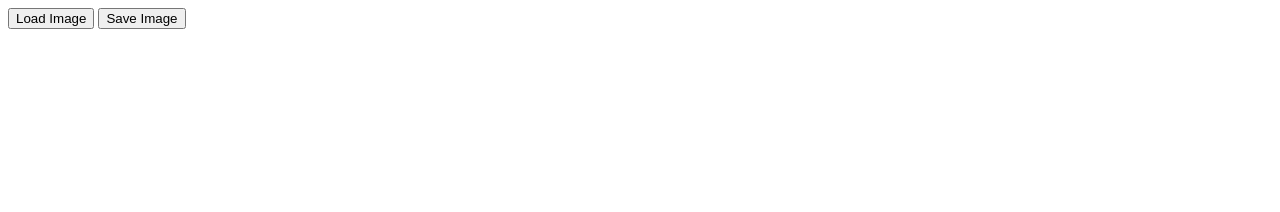
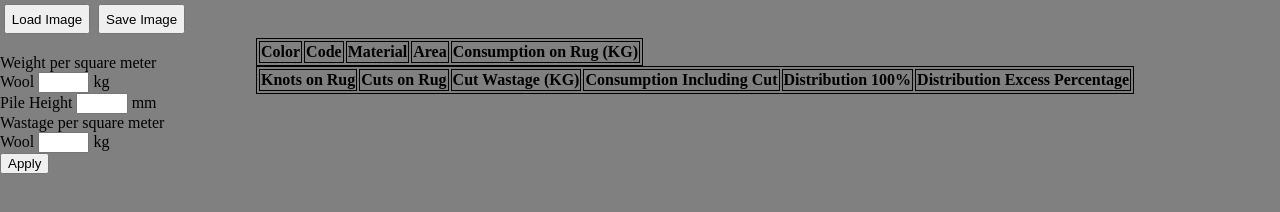
Before and after one commit to grishanpradhan/grishanpradhan.github.io, a website with bundled scripts: page index.html in a window 1280 px wide. Built offline with nearby package versions, Linux system fonts and the light colour scheme.

Commit message:
Create UI for estimation

```diff
--- /dev/null
+++ b/index.css
@@ -0,0 +1,66 @@
+/* input[type="number"]::-webkit-inner-spin-button,
+input[type="number"]::-webkit-outer-spin-button,
+input[type="number"] {
+  -webkit-appearance: none;
+  margin: 0;
+} */
+
+body {
+  margin: 0;
+  background-color: gray;
+}
+
+table,
+th,
+tr,
+td {
+  border: 1px solid;
+}
+
+.btn {
+  /* background-color: white; */
+  height: 80%;
+  margin-top: 0.3%;
+  margin-left: 0.3%;
+}
+
+#main-div {
+  height: 100dvh;
+  width: 100dvw;
+  display: flex;
+  flex-direction: column;
+}
+
+#top-div {
+  /* background-color: black; */
+  width: 100%;
+  height: 5%;
+  /* padding: 1%; */
+}
+
+#sub-main-div {
+  height: 100%;
+  width: 100%;
+  display: flex;
+  flex-direction: row;
+}
+
+#left-div {
+  /* background-color: yellow; */
+  height: 100%;
+  width: 20%;
+}
+
+#right-div {
+  /* background-color: rgb(86, 71, 71); */
+  height: 100%;
+  width: 80%;
+}
+
+#table2 {
+  margin-right: 10%;
+}
+
+.input-field {
+  width: 20%;
+}
--- a/index.html
+++ b/index.html
@@ -1,6 +1,7 @@
 <html>
   <head>
     <title>LoadSave</title>
+    <link rel="stylesheet" type="text/css" href="index.css" />
   </head>
   <script
     src="https://cdnjs.cloudflare.com/ajax/libs/FileSaver.js/2.0.0/FileSaver.min.js"
@@ -10,9 +11,66 @@
   ></script>
   <script src="./dist/index.js"></script>
   <body>
-    <button onclick="openImage()">Load Image</button>
-    <!-- <button onclick="displayImage()">Display Png</button> -->
-    <button onclick="saveImage()">Save Image</button>
-    <div id="display"></div>
+    <div id="main-div">
+      <div id="top-div">
+        <button class="btn" onclick="openImage()">Load Image</button>
+        <button class="btn" onclick="saveImage()">Save Image</button>
+      </div>
+      <div id="sub-main-div">
+        <div id="left-div">
+          <p id="Name"></p>
+          <p id="Width"></p>
+          <p id="Length"></p>
+          <p id="Area"></p>
+          <p id="KPU"></p>
+          <p id="LPU"></p>
+          <p id="Knots"></p>
+          <p id="Cuts"></p>
+          <p id="Ratio"></p>
+          <label for="weight">Weight per square meter</label><br />
+          <label for="weight">Wool</label>
+          <input class="input-field" type="number" id="weight" min="0" />
+          <label for="weight">kg</label>
+          <br />
+          <label for="pile-height">Pile Height</label>
+          <input
+            class="input-field"
+            type="number"
+            id="pile-height"
+            min="0.0"
+            max="25.0"
+            step="0.5"
+          />
+          <label for="pile-height">mm</label>
+          <br />
+          <label for="wastage">Wastage per square meter</label><br />
+          <label for="wastage">Wool</label>
+          <input class="input-field" type="number" id="wastage" min="0" />
+          <label for="wastage">kg</label><br />
+          <button onclick="makeEstimation()">Apply</button>
+        </div>
+        <div id="right-div">
+          <table id="table1">
+            <tr>
+              <th>Color</th>
+              <th>Code</th>
+              <th>Material</th>
+              <th>Area</th>
+              <th>Consumption on Rug (KG)</th>
+            </tr>
+          </table>
+          <table id="table2">
+            <tr>
+              <th>Knots on Rug</th>
+              <th>Cuts on Rug</th>
+              <th>Cut Wastage (KG)</th>
+              <th>Consumption Including Cut</th>
+              <th>Distribution 100%</th>
+              <th>Distribution Excess Percentage</th>
+            </tr>
+          </table>
+        </div>
+      </div>
+    </div>
   </body>
 </html>
--- a/src/index.ts
+++ b/src/index.ts
@@ -226,6 +226,78 @@ function openImage() {
 
           console.log(uniqueColorCounts);
 
+          // var nameEl = document.getElementById("Name");
+          var widthEl = document.getElementById("Width");
+          var lengthEl = document.getElementById("Length");
+          var areaEl = document.getElementById("Area");
+          var kpuEl = document.getElementById("KPU");
+          var lpuEl = document.getElementById("LPU");
+          var knotsEl = document.getElementById("Knots");
+          var cutsEl = document.getElementById("Cuts");
+          var ratioEl = document.getElementById("Ratio");
+
+          widthEl.textContent = "Width: " + canvasWidth + " ft.";
+          lengthEl.innerHTML = "Height: " + canvasHeight + " ft.";
+          areaEl.innerHTML = "Area: " + area + " sq. ft.";
+          kpuEl.innerHTML = "KPU: " + knotsPerInch + " / inch";
+          lpuEl.innerHTML = "LPU: " + linesPerInch + " / inch";
+          knotsEl.innerHTML = "Knots: " + totalKnots;
+          cutsEl.innerHTML = "Cuts: " + totalCuts;
+          ratioEl.innerHTML =
+            "Ratio: " + ((totalCuts / totalKnots) * 100).toFixed(2) + " %";
+
+          var table1 = document.getElementById("table1") as HTMLTableElement;
+          var table2 = document.getElementById("table2") as HTMLTableElement;
+          // var newRow = document.createElement("tr");
+          for (var i = 0; i < indexArray.length; i++) {
+            if (((uniqueColorCounts[i].color >>> 24) & 0xff) != 0) {
+              // var cell = document.createEleme1nt("td");
+              // cell.textContent = uniqueColorCounts[i].color;
+              var table1Row = table1.insertRow();
+
+              var Color = table1Row.insertCell(0);
+              var Code = table1Row.insertCell(1);
+              var Material = table1Row.insertCell(2);
+              var Area = table1Row.insertCell(3);
+              var Consumption_on_Rug = table1Row.insertCell(4);
+
+              Color.innerHTML = uniqueColorCounts[i].color.toString();
+              Code.innerHTML = "CODE";
+              Material.innerHTML = "WOOL";
+              Area.innerHTML = uniqueColorCounts[i].area.toFixed(2);
+              Consumption_on_Rug.innerHTML = "N/A";
+
+              var table2Row = table2.insertRow();
+
+              var knotsonRug = table2Row.insertCell(0);
+              var cutsOnRugs = table2Row.insertCell(1);
+              var cutsWastage = table2Row.insertCell(2);
+              var consumptionIncCuts = table2Row.insertCell(3);
+              var distribution = table2Row.insertCell(4);
+              var DistExcessPerc = table2Row.insertCell(5);
+
+              knotsonRug.innerHTML = uniqueColorCounts[i].knots.toString();
+              cutsOnRugs.innerHTML = uniqueColorCounts[i].cuts.toString();
+              cutsWastage.innerHTML = "N/A";
+              consumptionIncCuts.innerHTML = "N/A";
+              distribution.innerHTML = "N/A";
+              DistExcessPerc.innerHTML = "N/A";
+            }
+          }
+
+          //populating the Material Estimate table
+          // document.getElementById('color').innerText=;
+          // document.getElementById('code').innerText=;
+          // document.getElementById('material').innerText=;
+          // document.getElementById('Area').innerText=;
+          // document.getElementById('ConsumptionRug').innerText=;
+          // document.getElementById('Knots').innerText=;
+          // document.getElementById('Cuts').innerText=;
+          // document.getElementById('CutWastage').innerText=;
+          // document.getElementById('ConsumptionIncCuts').innerText=;
+          // document.getElementById('Distribution').innerText=;
+          // document.getElementById('DistExcessPerc').innerText=;
+
           const indexedDB =
             window.indexedDB ||
             (window as any).mozIndexedDB ||
```
Also changed, not shown: dist/index.js.
